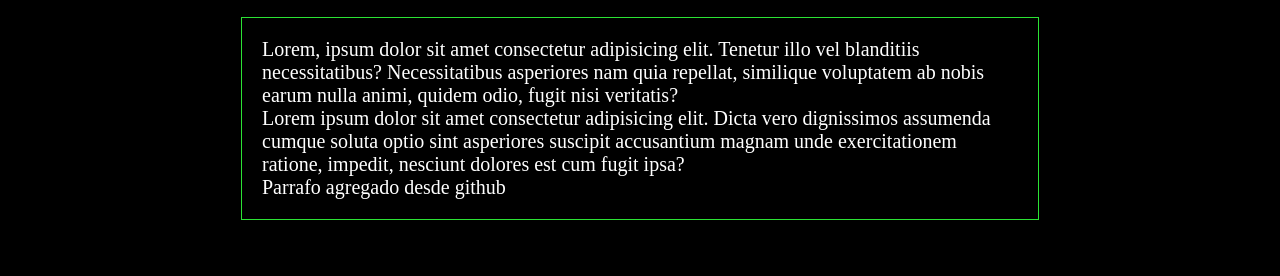
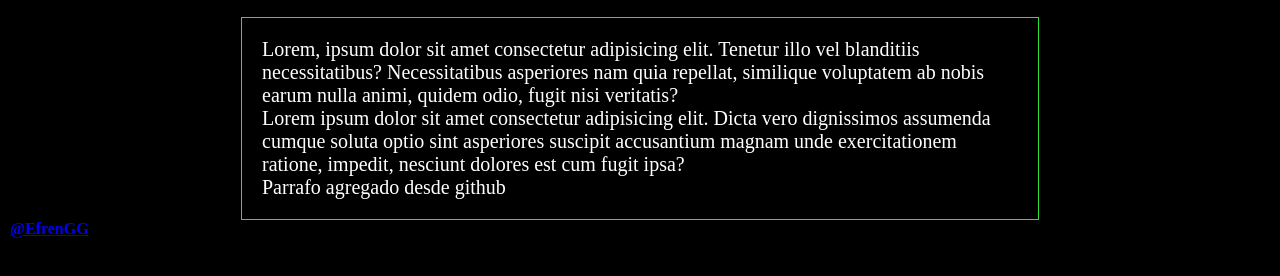
Before and after one commit to iEfrxn/CursoGit, a plain HTML site: page index.html in a window 1280 px wide. Shown: the part 70-346 px from the top of the page. Drawn offline with Linux system fonts and the light colour scheme.

Commit message:
modficicacion 1

```diff
--- a/index.html
+++ b/index.html
@@ -19,6 +19,8 @@
             <p>Parrafo agregado desde github</p>
         </div>
     </div>
-
+    <footer>
+        <a href="#"><strong>@EfrenGG</strong></a>
+    </footer>
 </body>
 </html>
```
